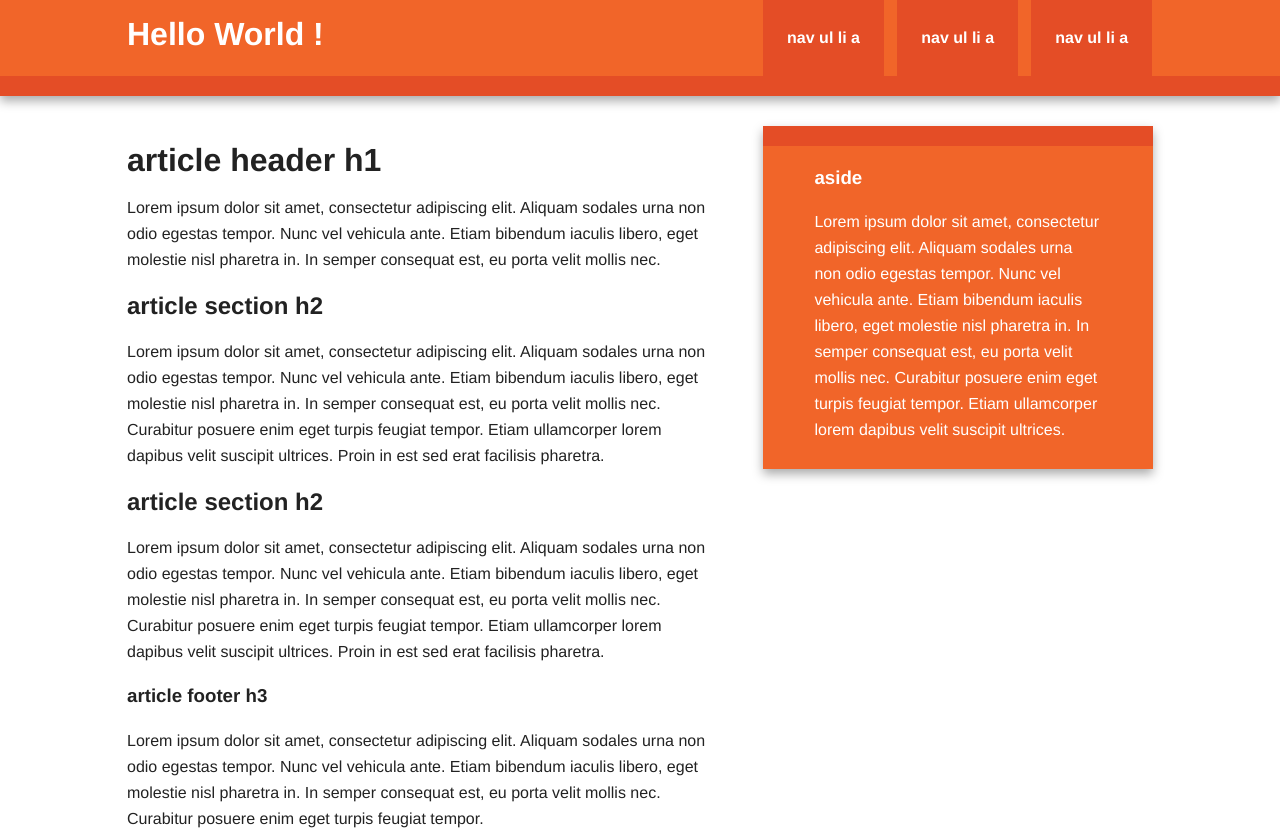
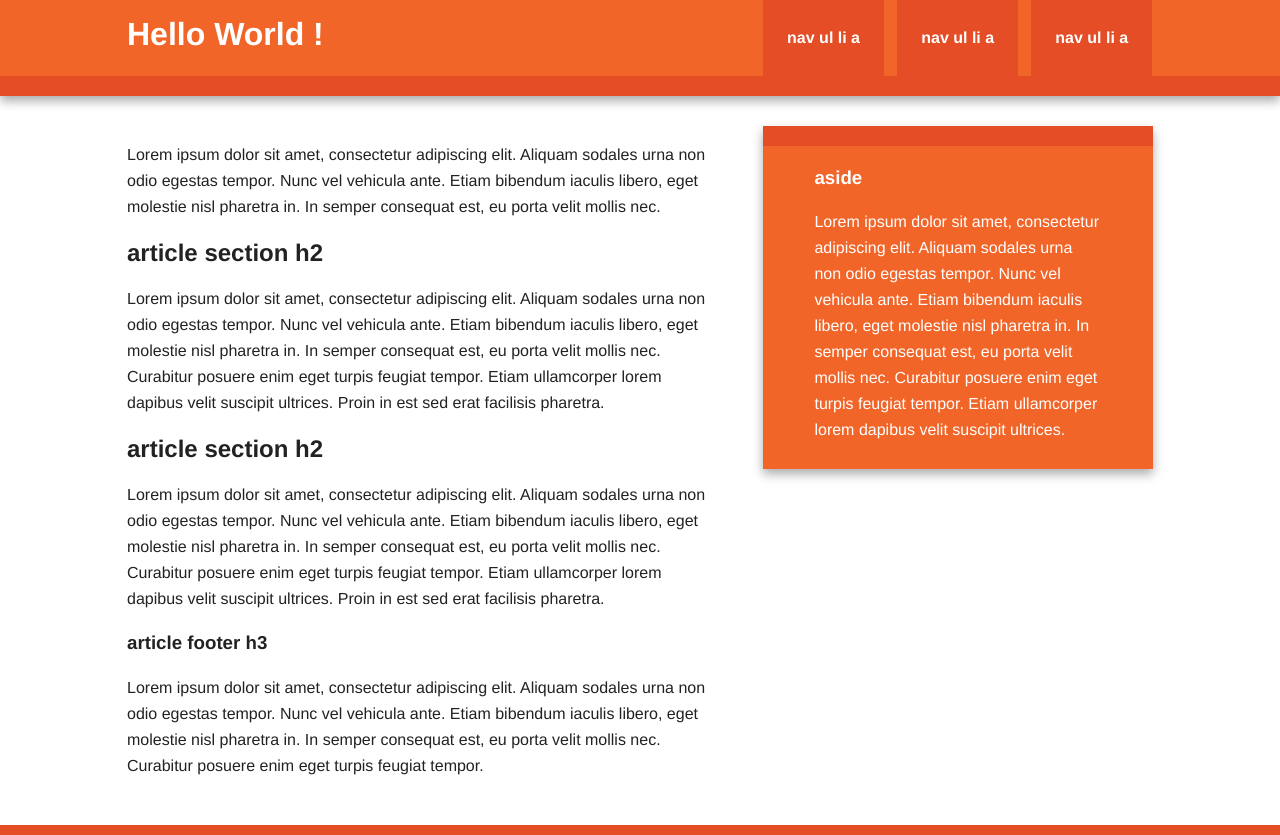
Before and after one commit to Sclenfa/ProjetGit, a plain HTML site: page index.html in a window 1280 px wide. Shown: the top 835 px of the page. Drawn offline with nearby package versions, Linux system fonts and the light colour scheme.

Commit message:
Test
modification test

```diff
--- a/index.html
+++ b/index.html
@@ -39,7 +39,6 @@
 
                 <article>
                     <header>
-                        <h1>article header h1</h1>
                         <p>Lorem ipsum dolor sit amet, consectetur adipiscing elit. Aliquam sodales urna non odio egestas tempor. Nunc vel vehicula ante. Etiam bibendum iaculis libero, eget molestie nisl pharetra in. In semper consequat est, eu porta velit mollis nec.</p>
                     </header>
                     <section>
```
